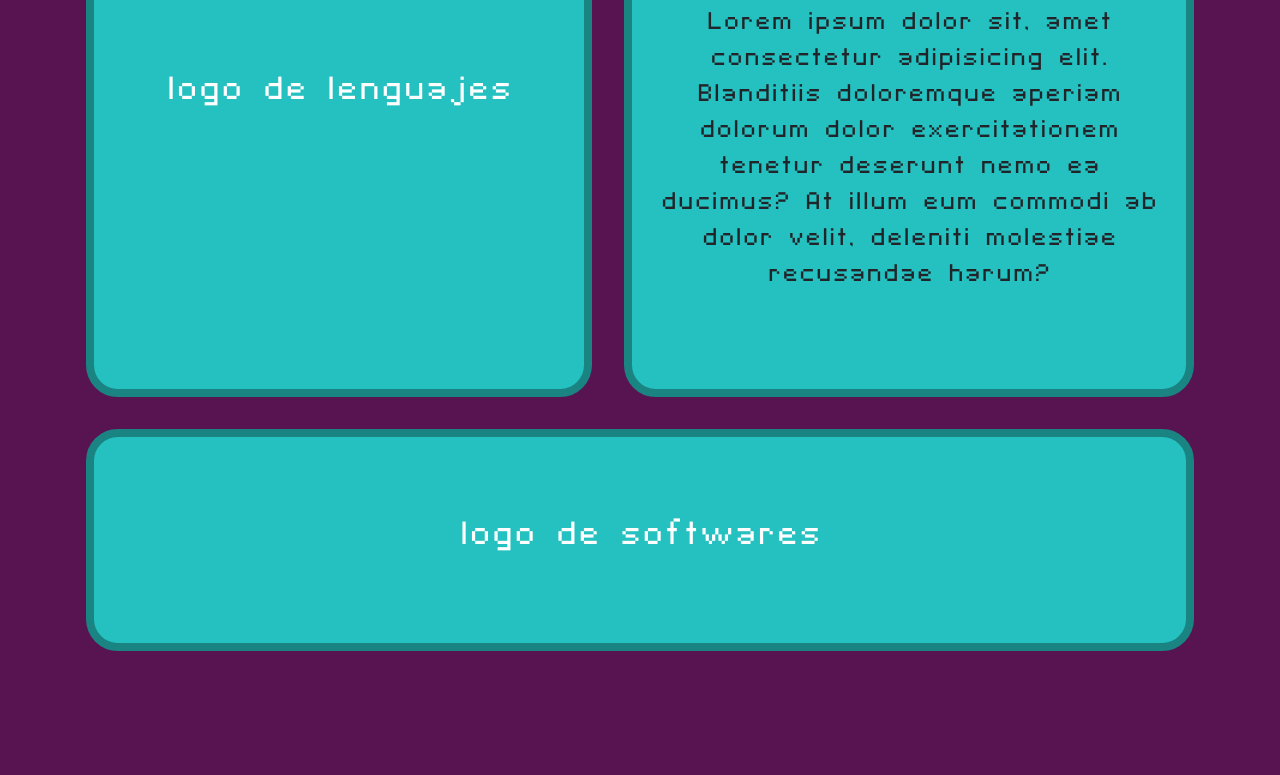
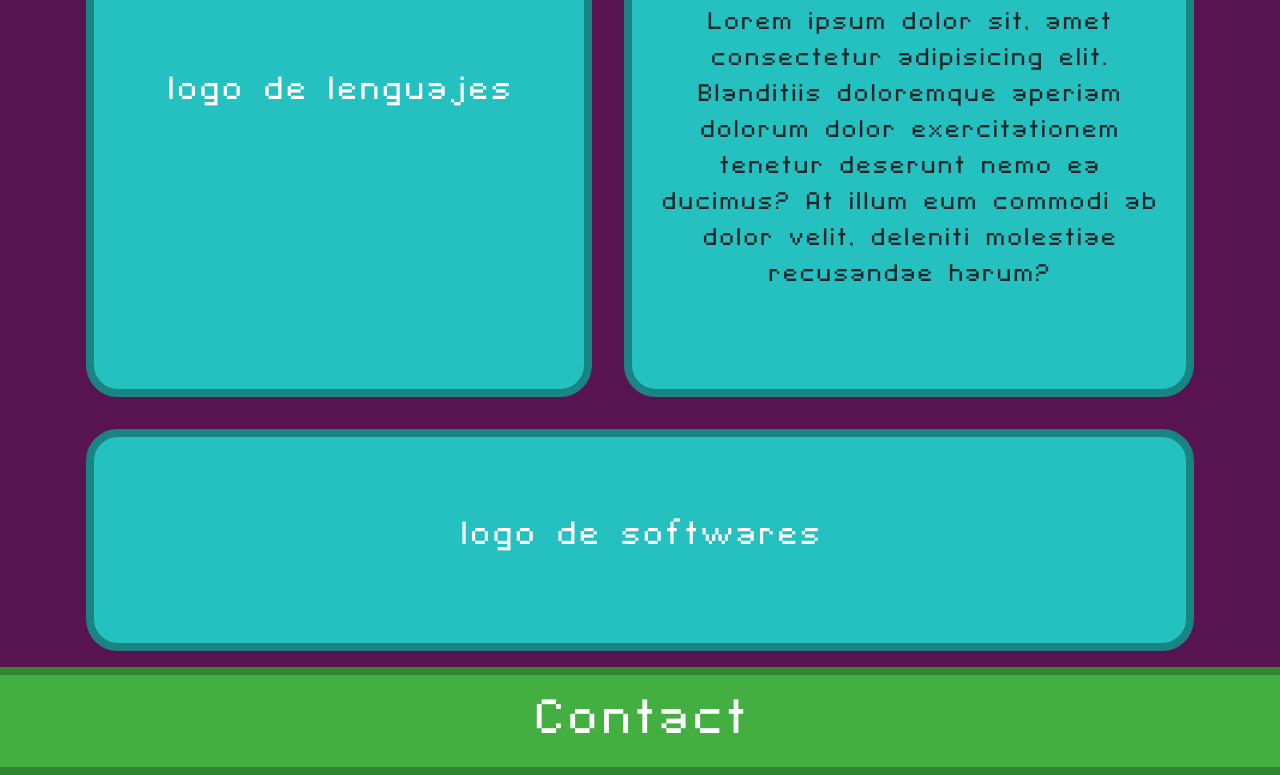
Before and after one commit to javieramontenegro/javieramontenegro.github.io, a website: page src/index.html in a window 1280 px wide. Shown: the part 1419-2194 px from the top of the page. Before the commit the page ends 2086 px from the top, so only its background shows below. Drawn offline with nearby package versions, Linux system fonts and the light colour scheme.

Commit message:
avance css contact

```diff
--- a/src/assets/css/style.css
+++ b/src/assets/css/style.css
@@ -38,7 +38,7 @@ body{
     margin-top:8rem;
     width: 100%;
   }
-  .portfolio,.resume {
+  .portfolio,.resume,.contact {
 
     align-content: center;
     align-items: center;
@@ -54,7 +54,7 @@ body{
     border-top: 8px solid rgb(50, 134, 48);
 
   }
-  .portfolio p,.resume p{
+  .portfolio p,.resume p,.contact p{
     font-family: 'SF Pixelate';
     font-size: 3rem;
     color: white;
--- a/src/index.html
+++ b/src/index.html
@@ -96,7 +96,19 @@
 
 </section>
 
+<section>
+        <div class="contact" id="contact">
+                <p>Contact</p>
+       </div>
 
+        <div class="container">
+
+            <div class="contact-div">
+
+            </div>
+        </div>
+
+    </section>
 
 </div>
 
```
